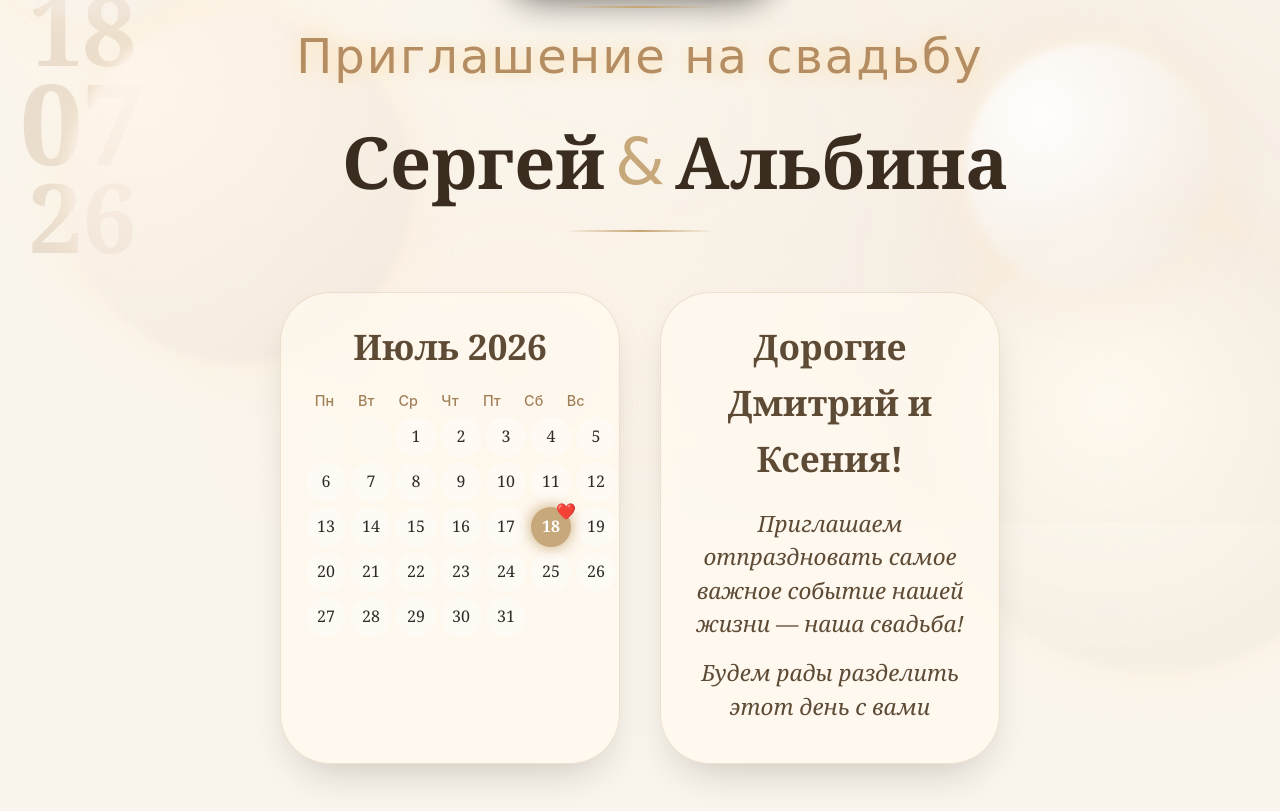
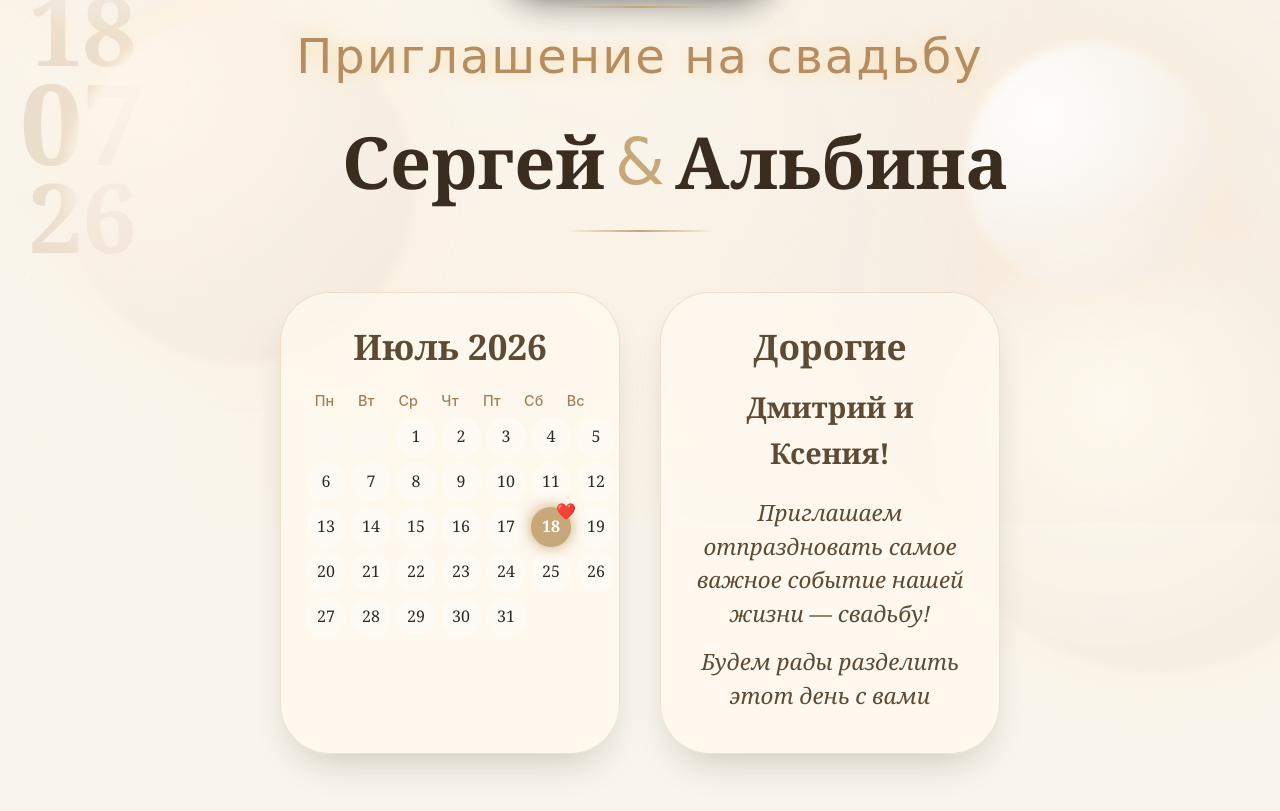
Before and after one commit to sergeyalbina2026/svadba, a plain HTML site: page index.html in a window 1280 px wide. Shown: the part 277-1088 px from the top of the page. Drawn offline with Linux system fonts and the light colour scheme.

Commit message:
Update index.html

```diff
--- a/index.html
+++ b/index.html
@@ -4,7 +4,7 @@
     <meta charset="UTF-8">
     <meta name="viewport" content="width=device-width, initial-scale=1.0, viewport-fit=cover">
     <title>Сергей & Альбина | Свадебное приглашение</title>
-    <!-- Font Awesome (иконки, не влияют на шрифты) -->
+    <!-- Font Awesome -->
     <link rel="stylesheet" href="https://cdnjs.cloudflare.com/ajax/libs/font-awesome/6.0.0-beta3/css/all.min.css">
     <style>
         * {
@@ -14,7 +14,6 @@
         }
 
         body {
-            /* Системные шрифты, одинаковые на всех устройствах */
             font-family: -apple-system, BlinkMacSystemFont, 'Segoe UI', Roboto, Helvetica, Arial, sans-serif;
             background-color: #faf5ec;
             color: #2e2b28;
@@ -23,7 +22,6 @@
             position: relative;
         }
 
-        /* Фон с жемчугом и блёстками */
         body::before {
             content: '';
             position: fixed;
@@ -119,7 +117,6 @@
             z-index: 2;
         }
 
-        /* Кольца с золотым свечением */
         .rings-container {
             text-align: center;
             margin: 40px 0 20px;
@@ -158,7 +155,6 @@
             margin: 10px auto;
         }
 
-        /* Рукописный шрифт — системный cursive */
         .invitation-title {
             font-family: cursive;
             font-size: 3rem;
@@ -499,9 +495,10 @@
                 </div>
             </div>
             <div class="greeting-card reveal">
-                <div class="greeting-title">Дорогие Дмитрий и Ксения!</div>
+                <div class="greeting-title">Дорогие</div>
+                <div class="greeting-title" style="font-size: 1.8rem; margin-top: -10px;">Дмитрий и Ксения!</div>
                 <div class="greeting-content">
-                    <p>Приглашаем отпраздновать самое важное событие нашей жизни — наша свадьба!</p>
+                    <p>Приглашаем отпраздновать самое важное событие нашей жизни — свадьбу!</p>
                     <p>Будем рады разделить этот день с вами</p>
                 </div>
             </div>
```
